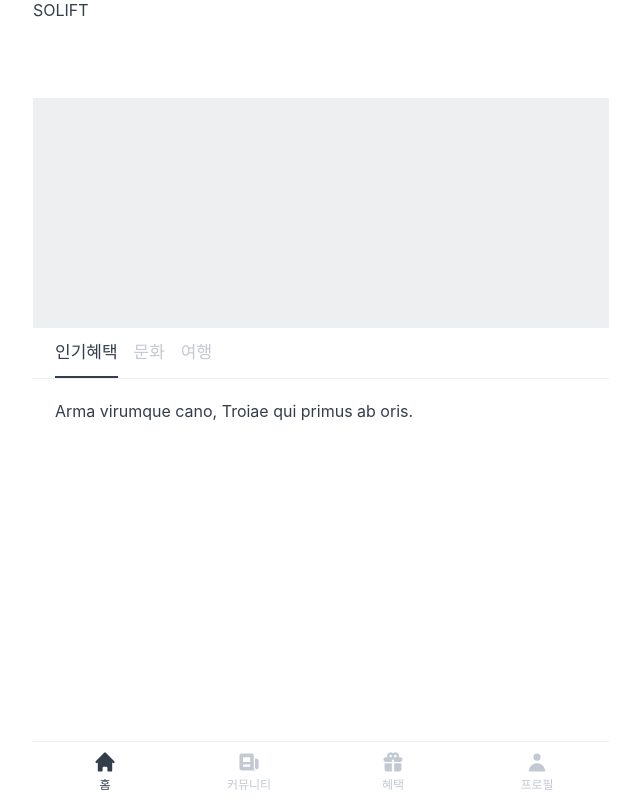
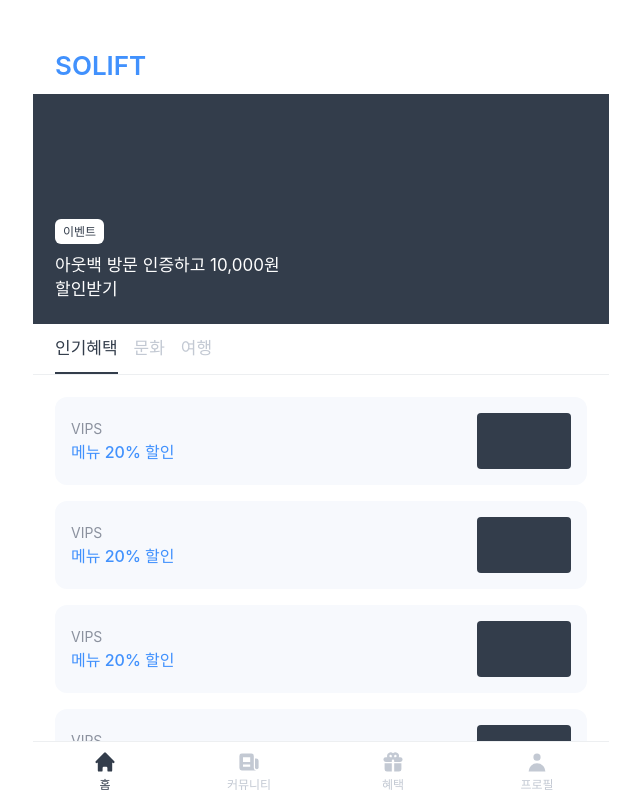
Before and after one commit to k1a11220/solift-web, a Next.js app: page / in a window 1280 px wide. Shown: the top 800 px of the page, without its empty margins (319-959 px from the left). Built offline with nearby package versions, Linux system fonts and the light colour scheme; a web font is replaced by a local one.

Commit message:
Implement card-sm

```diff
--- /dev/null
+++ b/components/card-sm.tsx
@@ -0,0 +1,43 @@
+import styled from "@emotion/styled";
+
+const Container = styled.div`
+  display: flex;
+  justify-content: space-between;
+  align-items: center;
+  padding: 16px;
+  background-color: #f7f9fd;
+  border-radius: 12px;
+
+  & p {
+    font-size: 14px;
+    margin-bottom: 5px;
+    color: var(--grey300);
+  }
+
+  & h3 {
+    font-size: 16px;
+    color: var(--blue500);
+    font-weight: 500;
+  }
+`;
+
+const ImgContainer = styled.div`
+  width: 94px;
+  height: 56px;
+  background-color: var(--grey500);
+  border-radius: 4px;
+`;
+
+const CardSm = () => {
+  return (
+    <Container>
+      <div>
+        <p>VIPS</p>
+        <h3>메뉴 20% 할인</h3>
+      </div>
+      <ImgContainer></ImgContainer>
+    </Container>
+  );
+};
+
+export default CardSm;
--- a/components/tab-indicator/index.tsx
+++ b/components/tab-indicator/index.tsx
@@ -1,5 +1,6 @@
 import styled from "@emotion/styled";
 import { useState } from "react";
+import CardSm from "../card-sm";
 
 const Tabs = styled.div``;
 
@@ -79,7 +80,23 @@ const TabIndicator = () => {
 
       <TabPanels>
         {activeTab === 0 && (
-          <div key="FoR">Arma virumque cano, Troiae qui primus ab oris.</div>
+          <div
+            style={{ display: "flex", flexDirection: "column", gap: "16px" }}
+            key="FoR"
+          >
+            <CardSm />
+            <CardSm />
+            <CardSm />
+            <CardSm />
+            <CardSm />
+            <CardSm />
+            <CardSm />
+            <CardSm />
+            <CardSm />
+            <CardSm />
+            <CardSm />
+            <CardSm />
+          </div>
         )}
         {activeTab === 1 && (
           <div key="MaR">Senatus Populusque Romanusenatus</div>
--- a/pages/index.tsx
+++ b/pages/index.tsx
@@ -4,21 +4,64 @@ import BottomTabs from "../components/bottom-tabs";
 import TabIndicator from "../components/tab-indicator";
 
 const Header = styled.header`
-  height: 98px;
+  display: flex;
+  align-items: flex-end;
+  height: 70px;
+  margin: 12px 22px;
+`;
+
+const Logo = styled.div`
+  color: var(--blue500);
+  font-size: 26px;
+  font-weight: 600;
 `;
 
 const SlideContainer = styled.div`
-  background-color: var(--grey100);
+  background-color: var(--grey500);
   height: 230px;
+`;
+
+const Slide = styled.div`
+  display: flex;
+  flex-direction: column;
+  justify-content: flex-end;
+  padding: 22px;
+  height: calc(100% - 44px);
+`;
+
+const Label = styled.p`
+  background-color: var(--white);
+  padding: 5px 8px;
+  font-size: 12px;
+  margin-bottom: 10px;
+  border-radius: 6px;
+  color: var(--grey500);
+  width: fit-content;
+`;
+
+const Title = styled.p`
+  font-size: 17px;
+  color: var(--white);
+  line-height: 1.4;
 `;
 
 const Home: NextPage = () => {
   return (
     <>
       <div>
-        <Header>SOLIFT</Header>
-        <SlideContainer></SlideContainer>
-        <TabIndicator></TabIndicator>
+        <Header>
+          <Logo>SOLIFT</Logo>
+        </Header>
+        <SlideContainer>
+          <Slide>
+            <Label>이벤트</Label>
+            <Title>
+              아웃백 방문 인증하고 10,000원 <br />
+              할인받기
+            </Title>
+          </Slide>
+        </SlideContainer>
+        <TabIndicator />
       </div>
       <BottomTabs />
     </>
--- a/styles/styles.css
+++ b/styles/styles.css
@@ -14,7 +14,7 @@
   --grey50: #f2f6fa;
   --grey100: #edeff1;
   --grey200: #c3c9d3;
-  --grey300: #4e5968;
+  --grey300: #8b919e;
   --grey400: #333d4b;
   --grey500: #333d4b;
 
```
